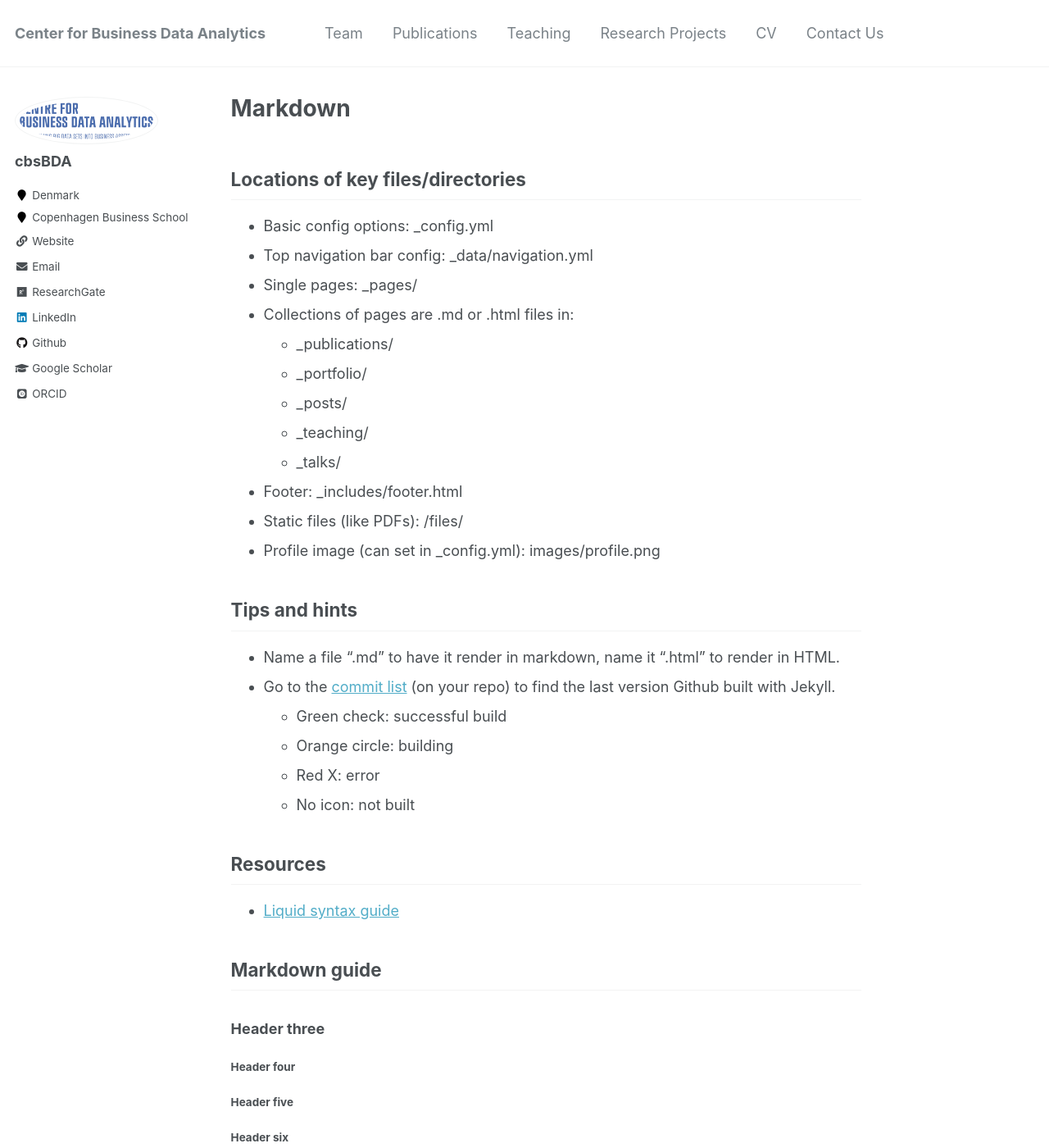
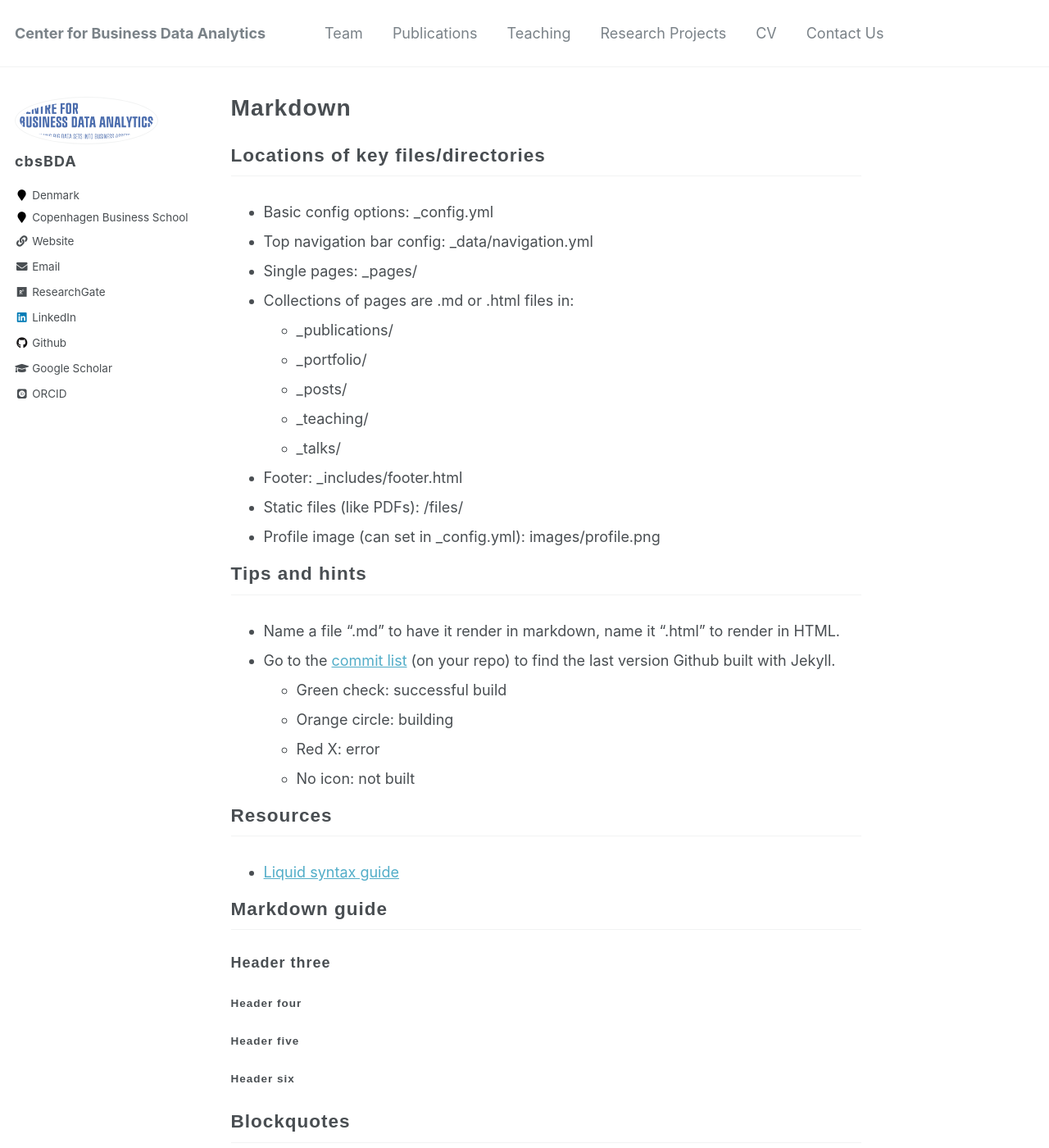
Before and after one commit to cbsBDA/cbsBDA-homepage, a Jekyll site: the page built from _pages/markdown.md, in a window 1280 px wide and 1400 px high. Shown: the whole window at 82% size. Built offline with Jekyll 4.4.1, drawn with Linux system fonts in a browser that asks for light colours; some web fonts are replaced.

Commit message:
Update _custom.scss

```diff
--- a/_sass/_custom.scss
+++ b/_sass/_custom.scss
@@ -1,3 +1,20 @@
+// common style
+h1, h2, h3, h4, h5, h6 {
+    margin: 0 0 30px;
+    /* text-transform: uppercase; */
+    font-family: Montserrat,sans-serif;
+    font-weight: 700;
+    letter-spacing: 1px;
+}
+p {
+    margin: 0 0 20px;
+    font-size: 16px;
+    line-height: 1.6em;
+    font-weight: 400;
+}
+.text-center {
+    text-align: center;
+}
 // Nave style
 .masthead__menu-item:hover{
   background: #4967aa;
```
